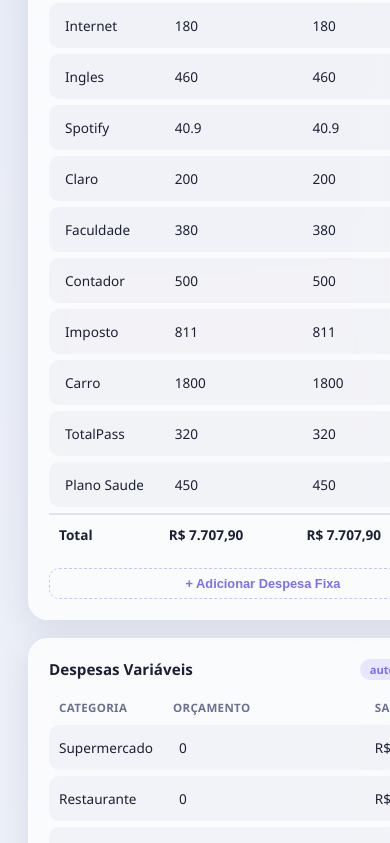
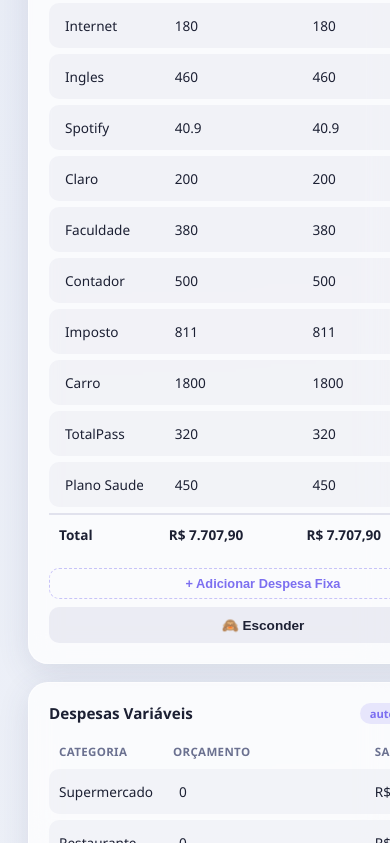
Before and after one commit to CalebeMUBEC/orcamento-mensal, a plain HTML site: page index.html in a window 390 px wide. Shown: the part 1220-2063 px from the top of the page. Drawn offline with Linux system fonts and the light colour scheme.

Commit message:
Seed despesas fixas para out/nov/dez 2026 e adiciona botao esconder

```diff
--- a/index.html
+++ b/index.html
@@ -253,12 +253,15 @@ tfoot td{font-weight:800;padding:10px;border-top:2px solid rgba(127,127,170,0.2)
 
       <div class="card span-4">
         <div class="section-title">Despesas Fixas</div>
+        <div id="fixasTableWrap">
         <table>
           <thead><tr><th>Nome</th><th>Orçamento</th><th>Saída</th><th></th></tr></thead>
           <tbody id="fixasBody"></tbody>
           <tfoot><tr><td>Total</td><td id="fixasOrcTotal"></td><td id="fixasSaiTotal"></td><td></td></tr></tfoot>
         </table>
         <button class="add-row-btn" onclick="addRow('fixas')">+ Adicionar Despesa Fixa</button>
+        </div>
+        <button class="btn-ghost" id="fixasToggleBtn" style="width:100%;margin-top:8px;" onclick="toggleFixasVisibility()">🙈 Esconder</button>
       </div>
 
       <div class="card span-4">
@@ -413,7 +416,8 @@ function defaultState(){
     cards: ["Nubank","Inter","C6 Bank","Itaú"],
     people: [],
     months: {},
-    transactions: []
+    transactions: [],
+    ui: { fixasHidden: false }
   };
 }
 
@@ -450,11 +454,24 @@ function loadState(){
     if(raw){
       const parsed = JSON.parse(raw);
       if(!parsed.people) parsed.people = [];
+      if(!parsed.ui) parsed.ui = { fixasHidden: false };
       return parsed;
     }
   }catch(e){}
   return defaultState();
 }
+
+function seedFixedExpensesForMonths(monthKeys){
+  const defaultFixas = emptyMonth().fixas;
+  monthKeys.forEach(m=>{
+    const mo = getMonth(m);
+    if(!mo.fixas || mo.fixas.length===0){
+      mo.fixas = JSON.parse(JSON.stringify(defaultFixas));
+    }
+  });
+  saveState();
+}
+seedFixedExpensesForMonths(['2026-10','2026-11','2026-12']);
 function saveState(){ localStorage.setItem(STORAGE_KEY, JSON.stringify(state)); }
 
 function getMonth(m){
@@ -592,6 +609,25 @@ function buildVariaveis(){
   document.getElementById('variaveisSaiTotal').textContent = fmtBRL(saiTotal);
   return {orcTotal, saiTotal};
 }
+
+function toggleFixasVisibility(){
+  if(!state.ui) state.ui = { fixasHidden:false };
+  state.ui.fixasHidden = !state.ui.fixasHidden;
+  saveState();
+  applyFixasVisibility();
+}
+function applyFixasVisibility(){
+  if(!state.ui) state.ui = { fixasHidden:false };
+  const wrap = document.getElementById('fixasTableWrap');
+  const btn = document.getElementById('fixasToggleBtn');
+  if(state.ui.fixasHidden){
+    wrap.style.display = 'none';
+    btn.textContent = '👁 Mostrar';
+  } else {
+    wrap.style.display = '';
+    btn.textContent = '🙈 Esconder';
+  }
+}
 function updateVarOrc(cat, value){
   getMonth(currentMonth).variaveisOrcamento[cat] = parseFloat(value.replace(',','.'))||0;
   saveState();
@@ -652,6 +688,7 @@ function renderDashboard(){
   buildRows('economias');
   buildRows('dividas');
   const varTotals = buildVariaveis();
+  applyFixasVisibility();
 
   const receitasPrevisto = mo.receitas.reduce((s,r)=>s+(+r.previsto||0),0);
   const receitasEntrou = mo.receitas.reduce((s,r)=>s+(+r.entrou||0),0);
```
